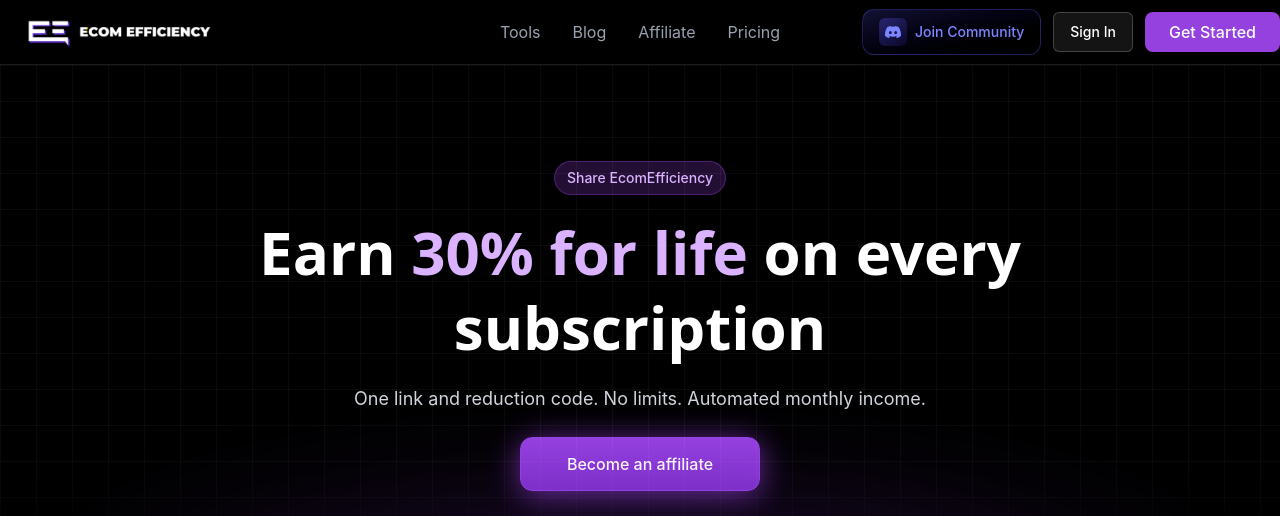
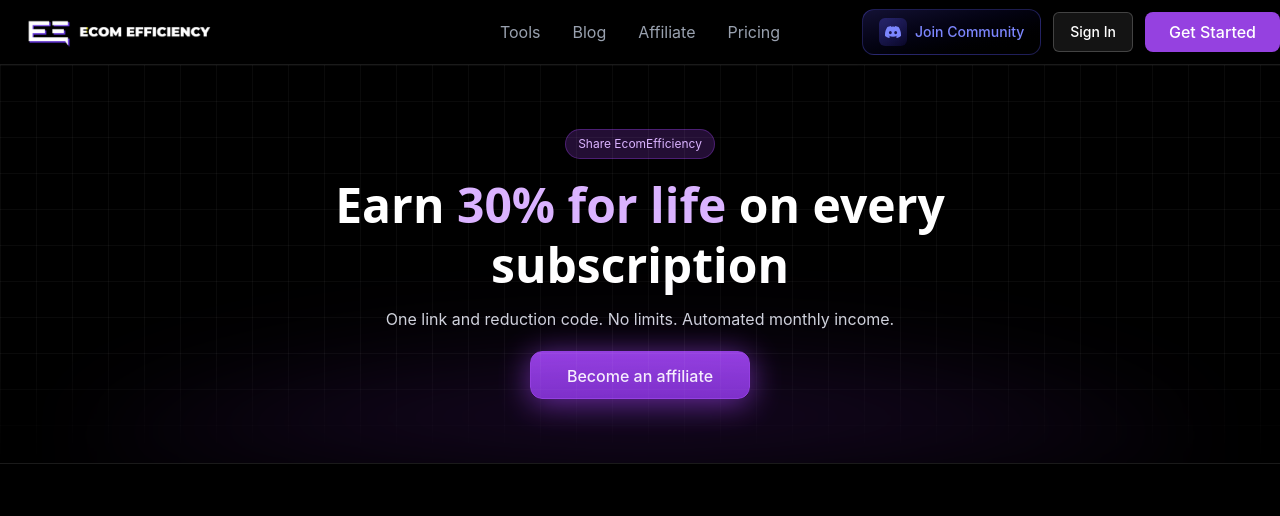
Before and after one commit to antoine78910/ecomefficiency, a Next.js app in the folder next/: page /affiliate in a window 1280 px wide. Shown: the top 516 px of the page. Built offline with nearby package versions, Linux system fonts and the light colour scheme; no server answers.

Commit message:
fix: reduce /affiliate hero section height and text sizes - more compact design.

```diff
--- a/next/src/app/affiliate/page.tsx
+++ b/next/src/app/affiliate/page.tsx
@@ -65,19 +65,19 @@ export default function AffiliatePage() {
           maskImage: "linear-gradient(to bottom, white 0%, white 72%, transparent 100%)",
           WebkitMaskImage: "linear-gradient(to bottom, white 0%, white 72%, transparent 100%)",
         }} />
-        <div className="max-w-6xl mx-auto px-6 py-16 md:py-24">
+        <div className="max-w-6xl mx-auto px-6 py-12 md:py-16">
           <div className="text-center max-w-3xl mx-auto">
-            <div className="inline-flex items-center px-3 py-1.5 rounded-full bg-purple-500/20 border border-purple-500/30 mb-5">
-              <span className="text-purple-300 text-sm font-medium">Share EcomEfficiency</span>
+            <div className="inline-flex items-center px-3 py-1.5 rounded-full bg-purple-500/20 border border-purple-500/30 mb-4">
+              <span className="text-purple-300 text-xs">Share EcomEfficiency</span>
             </div>
-            <h1 className="text-4xl md:text-6xl font-bold font-sans mb-5 leading-tight">
+            <h1 className="text-3xl md:text-5xl font-bold font-sans mb-3 leading-tight">
               Earn <span className="text-purple-300">30% for life</span> on every subscription
             </h1>
-            <p className="text-gray-300 text-base md:text-lg mb-6">
+            <p className="text-gray-300 text-sm md:text-base mb-5">
               One link and reduction code. No limits. Automated monthly income.
             </p>
             <a href="https://ecomefficiency.firstpromoter.com" target="_blank" rel="noreferrer noopener">
-              <button className="cursor-pointer bg-[linear-gradient(to_bottom,#9541e0,#7c30c7)] shadow-[0_4px_32px_0_rgba(149,65,224,0.70)] px-7 py-3.5 rounded-xl border-[1px] border-[#9541e0] text-white font-medium text-base group w-[240px] h-[54px] mx-auto hover:brightness-110 transition-all">
+              <button className="cursor-pointer bg-[linear-gradient(to_bottom,#9541e0,#7c30c7)] shadow-[0_4px_32px_0_rgba(149,65,224,0.70)] px-6 py-3 rounded-xl border-[1px] border-[#9541e0] text-white font-medium group w-[220px] h-[48px] mx-auto">
                 <div className="relative overflow-hidden">
                   <p className="group-hover:-translate-y-7 duration-[1.125s] ease-[cubic-bezier(0.19,1,0.22,1)]">Become an affiliate</p>
                   <p className="absolute top-7 left-0 group-hover:top-0 duration-[1.125s] ease-[cubic-bezier(0.19,1,0.22,1)]">Become an affiliate</p>
```
